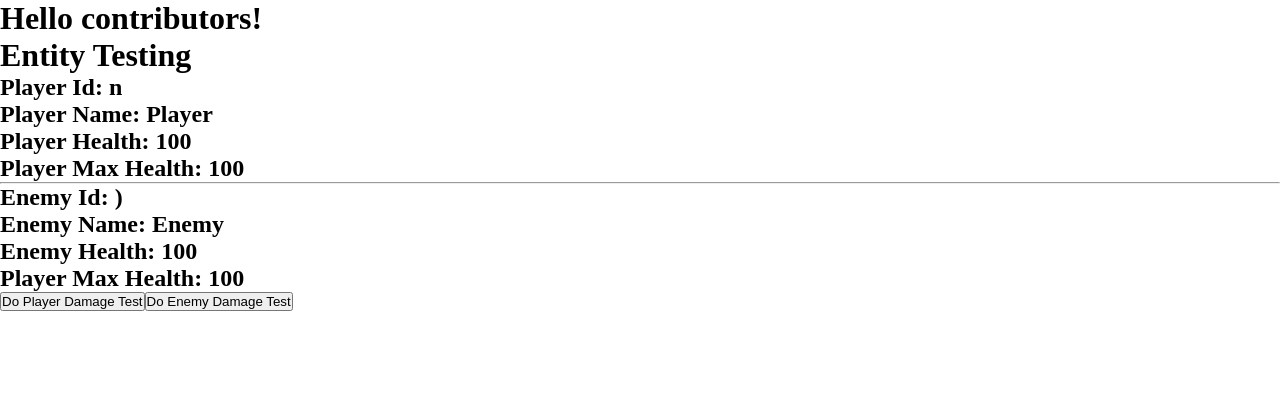
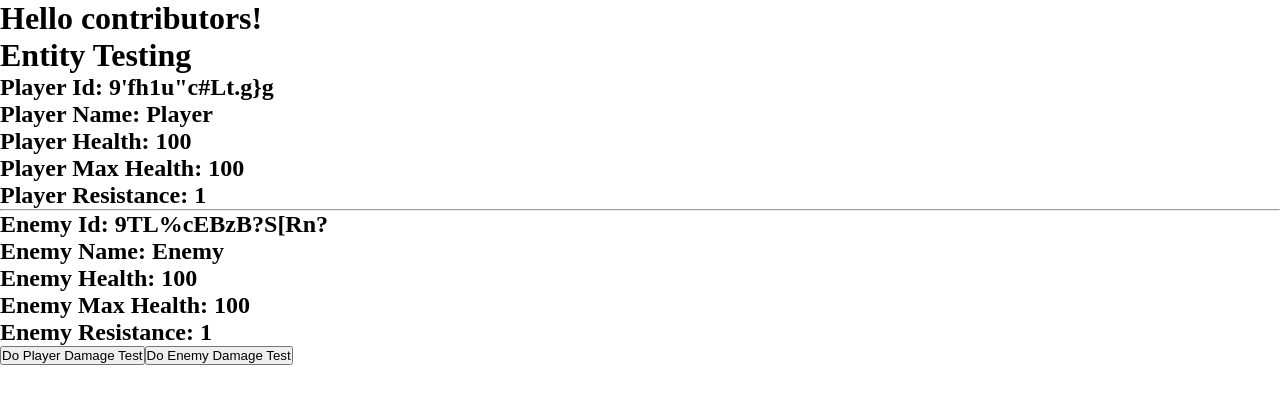
Before and after one commit to theGreatKyle1994/project-alpha, a React (Vite) app in the folder client/: page /entity in a window 1280 px wide. Shown: the top 404 px of the page. Built offline with nearby package versions, Linux system fonts and the light colour scheme.

Commit message:
add method to class that doesn't require projection

```diff
--- a/client/src/components/EntityTesting.jsx
+++ b/client/src/components/EntityTesting.jsx
@@ -20,11 +20,13 @@ const EntityTesting = () => {
       <h2>Player Name: {player.name}</h2>
       <h2>Player Health: {player.health}</h2>
       <h2>Player Max Health: {player.maxHealth}</h2>
+      <h2>Player Resistance: {player.resistance}</h2>
       <hr />
       <h2>Enemy Id: {enemy.id}</h2>
       <h2>Enemy Name: {enemy.name}</h2>
       <h2>Enemy Health: {enemy.health}</h2>
-      <h2>Player Max Health: {player.maxHealth}</h2>
+      <h2>Enemy Max Health: {enemy.maxHealth}</h2>
+      <h2>Enemy Resistance: {enemy.resistance}</h2>
       <button onClick={doPlayerDamage}>Do Player Damage Test</button>
       <button onClick={doEnemyDamage}>Do Enemy Damage Test</button>
     </>
--- a/client/src/entities/Entity.js
+++ b/client/src/entities/Entity.js
@@ -2,7 +2,7 @@ import { generateID } from "../utilities/utilityFunctions";
 
 class Entity {
   constructor(name, health, damage) {
-    this.id = generateID();
+    this.id = generateID(15);
     this.name = name;
     this.health = health;
     this.maxHealth = this.health;
@@ -19,6 +19,7 @@ class Entity {
     return damIn * this.resistance;
   }
 
+  // Example of internal methods that don't need to be projected in the hook
   takeDamage(damIn) {
     this.health -= this.calcDefense(damIn);
   }
--- a/client/src/hooks/useEntity.js
+++ b/client/src/hooks/useEntity.js
@@ -8,6 +8,7 @@ const projectEntity = (entity) => ({
   health: entity.health,
   maxHealth: entity.maxHealth,
   damage: entity.damage,
+  resistance: entity.resistance,
 });
 
 const useEntity = (...initialData) => {
```
